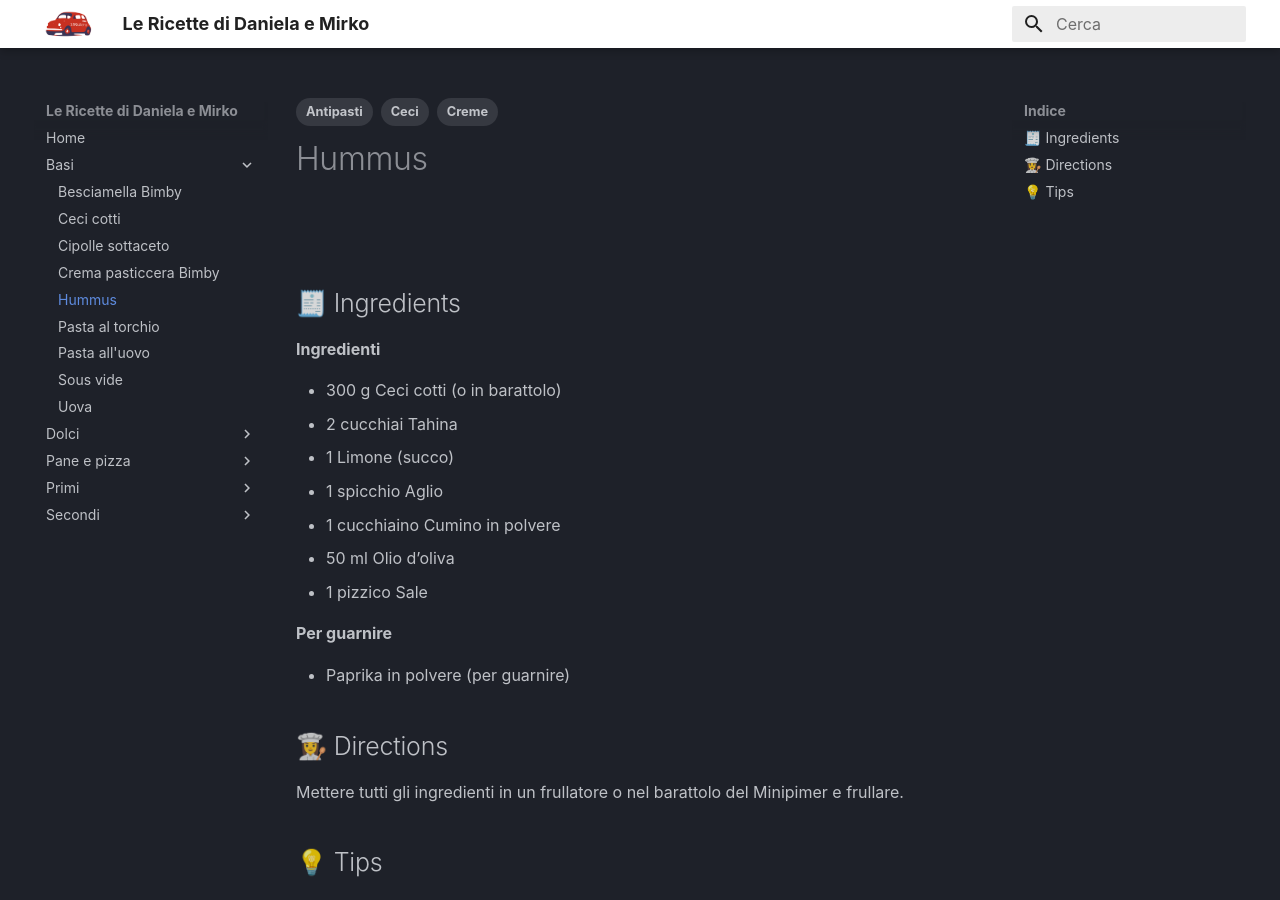
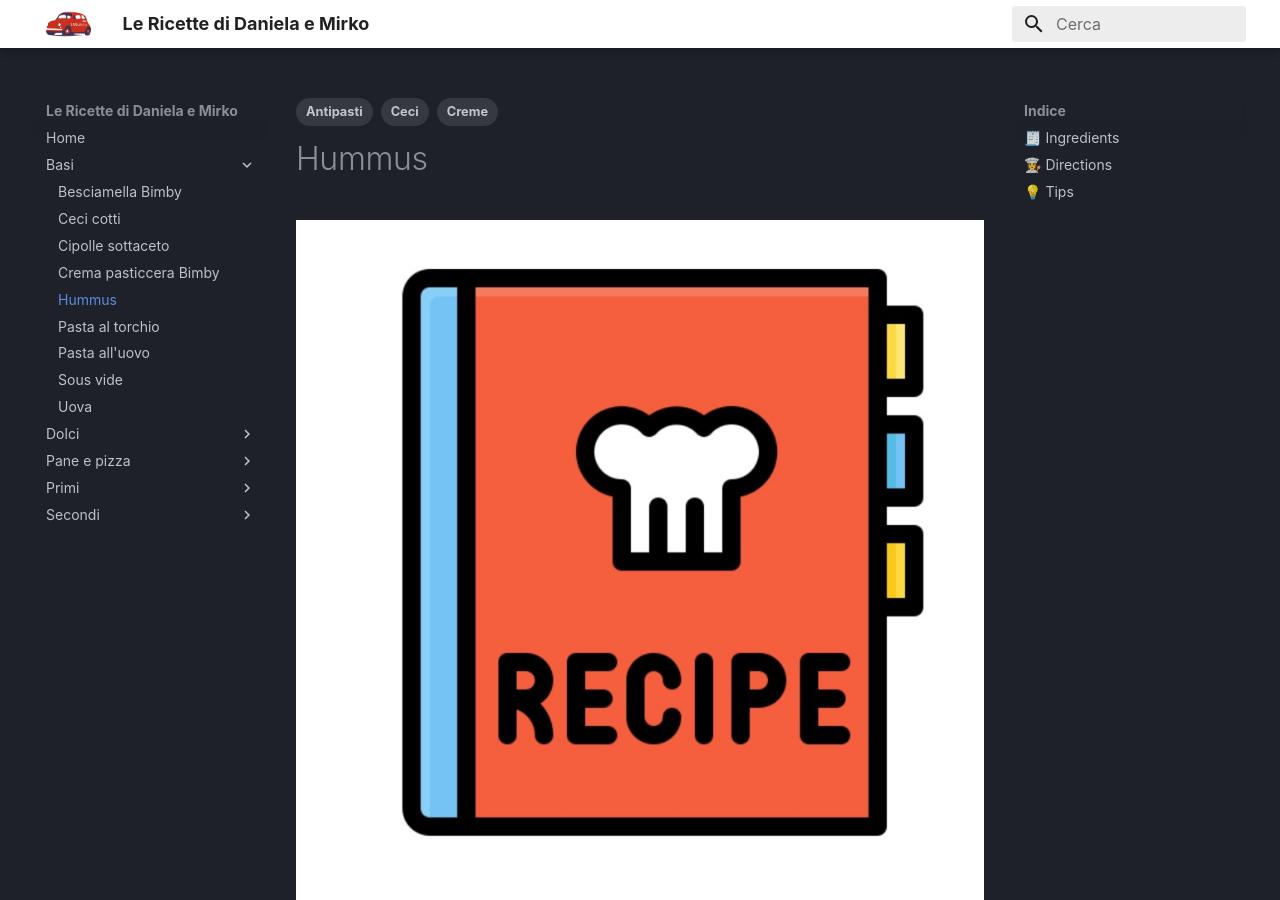
Before and after one commit to baol/recipes, an MkDocs documentation site: the page built from docs/Basi/Hummus.md, in a window 1280 px wide and 900 px high. Built offline with MkDocs 1.6.1 and Material for MkDocs 9.7.7, drawn with Linux system fonts in a browser that asks for light colours; some web fonts are replaced.

Commit message:
Fix links and markdown

```diff
--- a/docs/Basi/Hummus.md
+++ b/docs/Basi/Hummus.md
@@ -4,7 +4,7 @@ tags:
   - Antipasti
   - Ceci
 ---
-![](docs/images/placeholder.jpeg)
+![](../images/placeholder.jpeg)
 
 ## 🧾 Ingredients
 
```
Also changed, not shown: docs/Primi/Paella di carne.md (+1 -1 lines), docs/Primi/Ravioli alla norma.md (+3 -0 lines).
